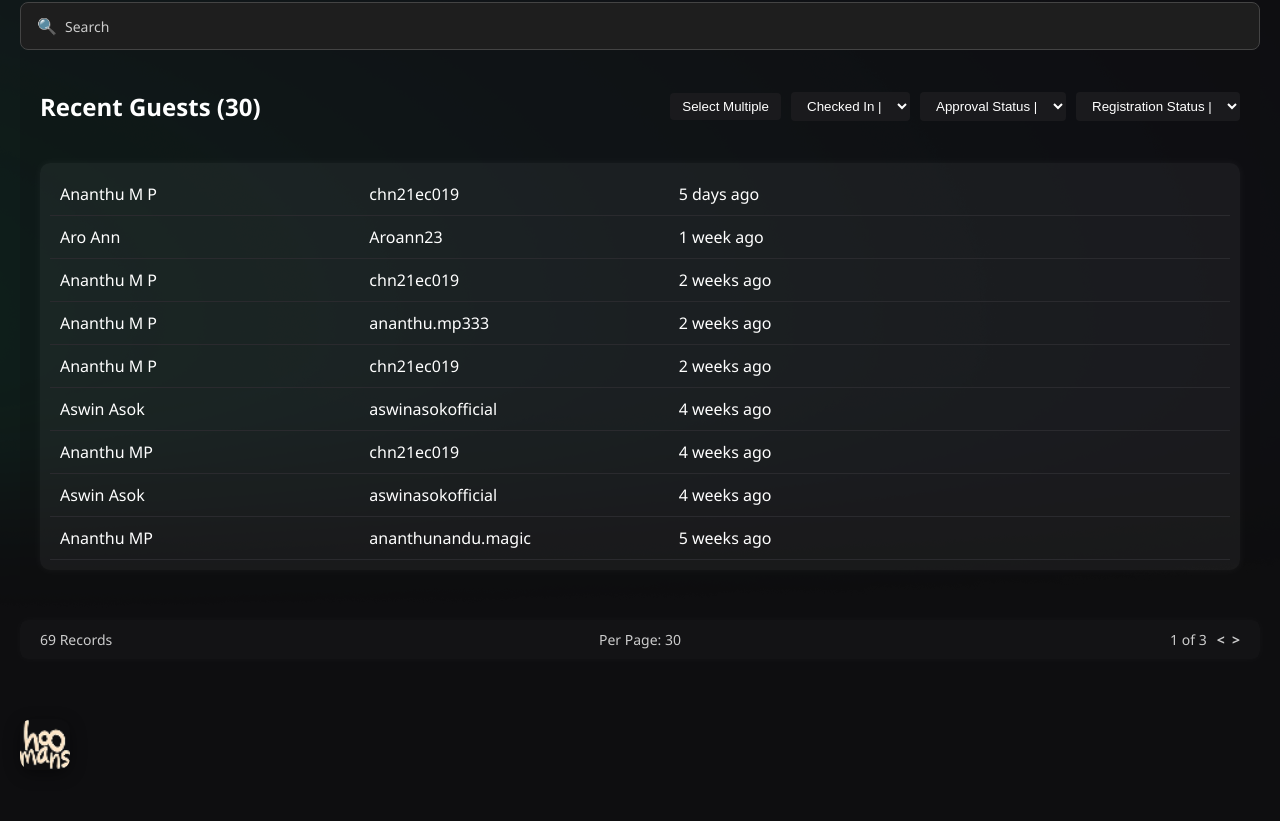
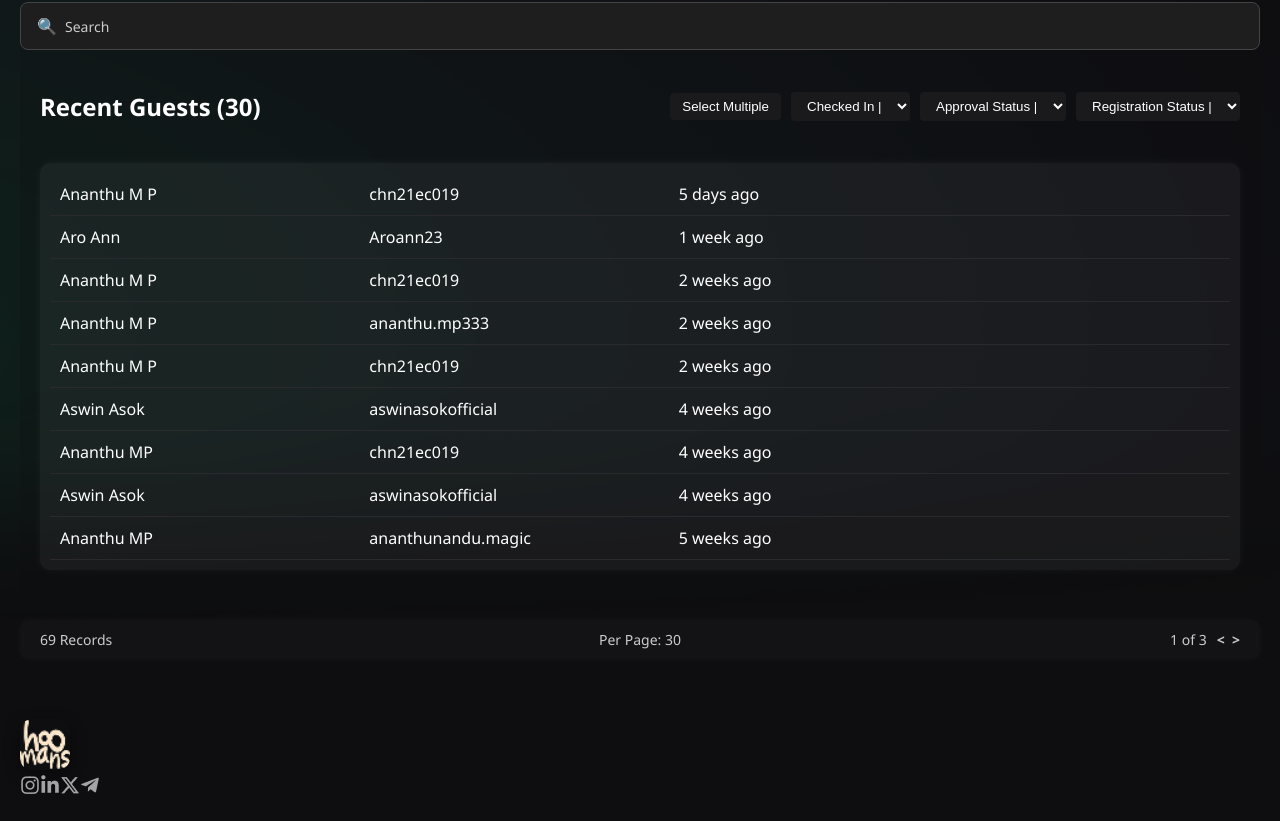
Before and after one commit to iamkarthik2004/mmp-design1, a React (Vite) app: page / in a window 1280 px wide. Shown: the part 540-1361 px from the top of the page. Before the commit the page ends 1335 px from the top, so only its background shows below. Built offline with nearby package versions, Linux system fonts and the light colour scheme.

Commit message:
Update App.tsx

```diff
--- a/src/App.tsx
+++ b/src/App.tsx
@@ -8,7 +8,10 @@ import blacklistIcon from './assets/blacklist.png';
 import exportIcon from './assets/export.png';
 import addIcon from './assets/add.png';
 import hoomans from './assets/hoomans.png';
-
+import InstaIcon from './assets/instagram.png';
+import LinkedinIcon from './assets/linkedin.png';
+import TwitterIcon from './assets/twitter.png';
+import TelegramIcon from './assets/telegram.png';
 
 function App() {
   return (
@@ -262,11 +265,18 @@ function App() {
         </div>
       </div>
 
-      {/*Logo and Icons*/}
+      {/*Hooman Logo*/}
       <div className="hooman-logo-container">
         <img src={hoomans} alt="Hoomans Logo" className="hooman-logo" />
       </div>
 
+      {/*Social Meida Icon Logo*/}
+      <div className="social-logo-icon">
+        <img src={InstaIcon} alt="Insta Logo" className="insta-logo" />
+        <img src={LinkedinIcon} alt="Linkedin Logo" className="linkedin-logo" />
+        <img src={TwitterIcon} alt="Twitter Logo" className="twitter-logo" />
+        <img src={TelegramIcon} alt="Telegram Logo" className="telegram-logo" />
+      </div>
 
     </div>
   );
```
